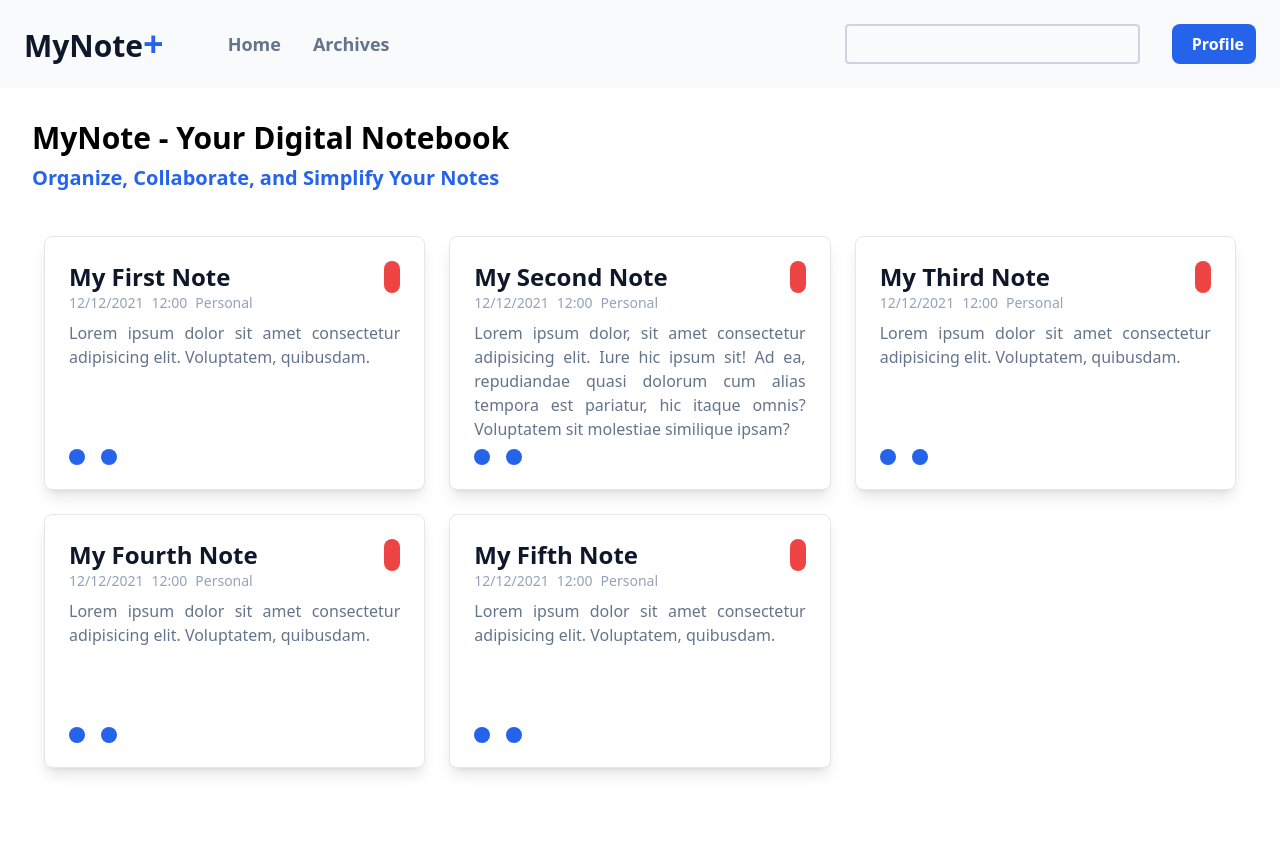
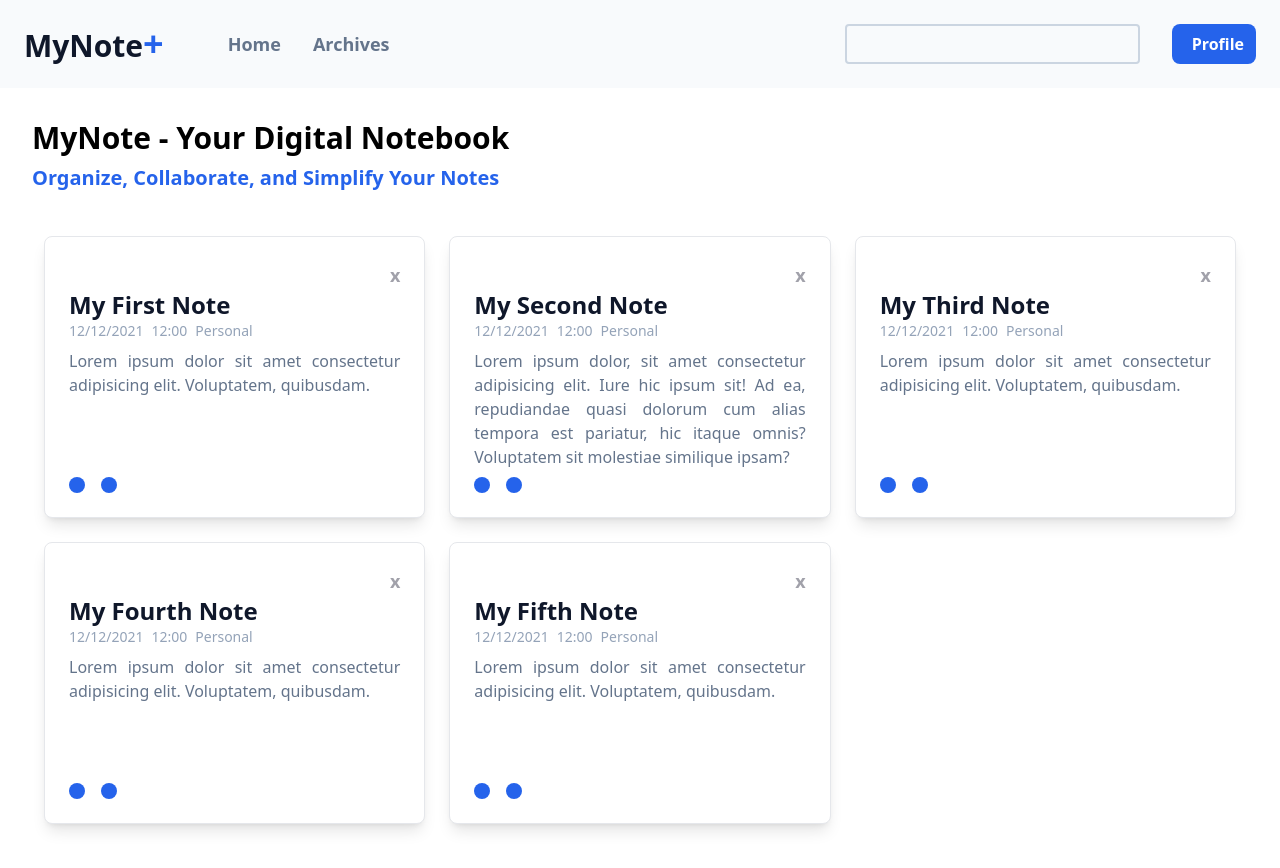
Before and after one commit to mausneg/MyNote, a React app: page / in a window 1280 px wide. Before the commit the page ends 812 px from the top, so only its background shows below. Built offline with nearby package versions, Linux system fonts and the light colour scheme; the HTML template or start-up script is replaced by a standard one.

Commit message:
add event archive

```diff
--- a/src/components/Fragments/Card.jsx
+++ b/src/components/Fragments/Card.jsx
@@ -1,36 +1,29 @@
 import Button from "../Elements/Button";
-import React from "react";
-
-
 
 export default function Card(prop) {
-  const { id, title, date, time, category, content,onDelete } = prop;
-  const [archived, setArchived] = React.useState(prop.archived);
+  const { id, title, date, time, category, content, onDelete, onArchive } =
+    prop;
 
   function handleArchive(id) {
-    console.log(id);
-    const notes = JSON.parse(localStorage.getItem("notes"));
-    notes.map((item) => {
-      if (item.id === id) {
-        item.archived = !archived;
-      }
-    });
-    localStorage.setItem("notes", JSON.stringify(notes));
-    setArchived(!archived);
+    onArchive(id,);
   }
   function handleDelete(id) {
-    onDelete(id)
-
+    onDelete(id);
   }
 
   return (
     <div className="w-1/3 p-3">
       <div className=" bg-white rounded-lg shadow-lg p-6 border">
-        <div className="flex justify-between">
+        <div className="w-full flex justify-end">
+          <Button
+            className="text-zinc-400 text-lg"
+            onClick={() => handleDelete(id)}
+          >
+            x
+          </Button>
+        </div>
+        <div className="flex">
           <h1 className="text-2xl font-bold text-slate-900">{title}</h1>
-          <Button className="bg-red-500 p-2" onClick={() => handleDelete(id)}>
-            <i className="fa-solid fa-trash"></i>
-          </Button>
         </div>
         <div className="flex gap-2">
           <span className="text-sm text-slate-400">{date}</span>
--- /dev/null
+++ b/src/components/Fragments/CardList.jsx
@@ -0,0 +1,45 @@
+import Card from "./Card";
+import React from "react";
+
+export default function CardList(prop) {
+  const [notes, setNotes] = React.useState(prop.notes);
+  function handleDelete(id) {
+    const updatedNotes = notes.filter((item) => item.id !== id);
+    localStorage.setItem("notes", JSON.stringify(updatedNotes));
+    setNotes(updatedNotes);
+  }
+  function handleArchive(id) {
+    let status;
+    const updatedNotes = notes.map((item) => {
+      if (item.id === id) {
+        status = item.archived;
+        item.archived = !item.archived;
+      }
+      return item;
+    });
+    const updatedNotesUnarchived = updatedNotes.filter(
+      (item) => item.archived === status
+    );
+    localStorage.setItem("notes", JSON.stringify(updatedNotes));
+    setNotes(updatedNotesUnarchived);
+  }
+
+  return (
+    <div className="flex flex-wrap">
+      {notes.map((item) => (
+        <Card
+          key={item.id}
+          id={item.id}
+          title={item.title}
+          date={item.date}
+          time={item.time}
+          category={item.category}
+          content={item.content}
+          archived={item.archived}
+          onDelete={handleDelete}
+          onArchive={handleArchive}
+        />
+      ))}
+    </div>
+  );
+}
--- a/src/components/pages/home.jsx
+++ b/src/components/pages/home.jsx
@@ -1,7 +1,7 @@
 import Base from "../Layout/Base";
 import Navbar from "../Fragments/Navbar";
-import Card from "../Fragments/Card";
-import React from "react";
+import CardList from "../Fragments/CardList";
+
 
 const data = [
   {
@@ -55,40 +55,12 @@ const data = [
     archived: false,
   },
 ];
-if (localStorage.getItem("notes") === null) {
+
+if (!localStorage.getItem("notes")) {
   localStorage.setItem("notes", JSON.stringify(data));
 }
-
 const notes = JSON.parse(localStorage.getItem("notes"));
 const notesUnarchived = notes.filter((item) => item.archived === false);
-
-function CardList(prop) {
-  const [notes, setNotes] = React.useState(prop.notes);
-
-  function handleDelete(id) {
-    const updatedNotes = notes.filter((item) => item.id !== id);
-    localStorage.setItem("notes", JSON.stringify(updatedNotes));
-    setNotes(updatedNotes);
-  }
-
-  return (
-    <div className="flex flex-wrap">
-      {notes.map((item) => (
-        <Card
-          key={item.id}
-          id={item.id}
-          title={item.title}
-          date={item.date}
-          time={item.time}
-          category={item.category}
-          content={item.content}
-          archived={item.archived}
-          onDelete={handleDelete}
-        />
-      ))}
-    </div>
-  );
-}
 
 export default function Home() {
   return (
```
